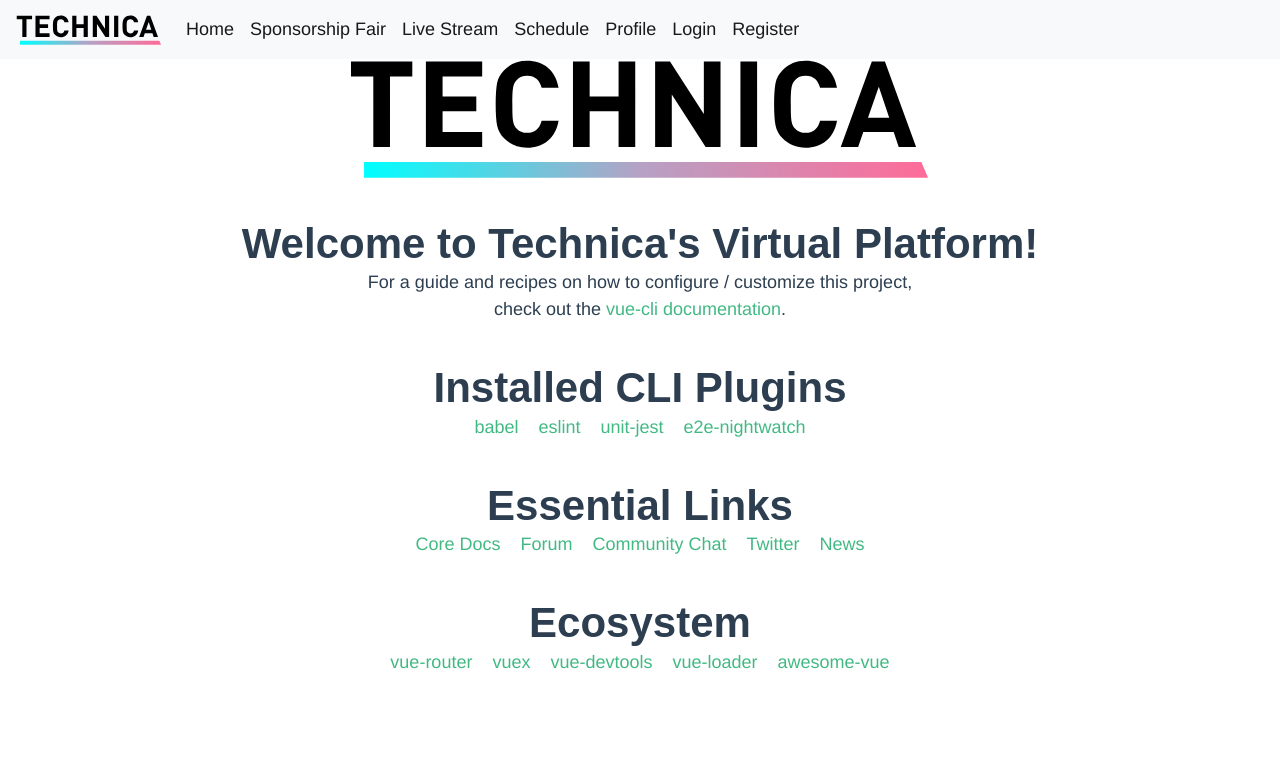
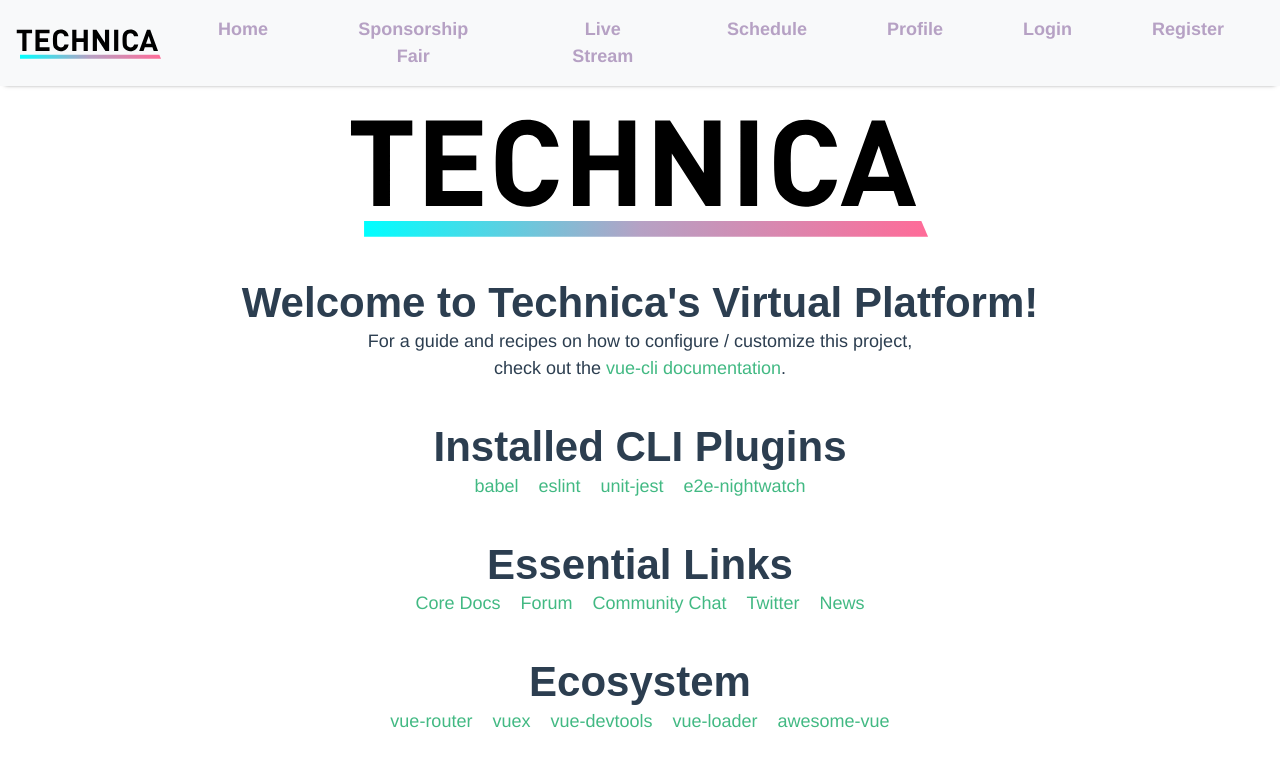
Before and after one commit to codetheorem/platform-2020, a Vue app in the folder frontend/: page / in a window 1280 px wide. Shown: the top 766 px of the page. Built offline with nearby package versions, Linux system fonts and the light colour scheme; a web font is replaced by a local one.

Commit message:
More route styling

```diff
--- a/frontend/src/components/NavItem.vue
+++ b/frontend/src/components/NavItem.vue
@@ -1,6 +1,8 @@
 <template>
   <li class="nav-item active">
-    <a class="nav-link" href="#">{{ title }}</a>
+    <router-link :to="destinationRoute">
+        <a class="nav-link" href="#">{{ title }}</a>
+    </router-link>
   </li>
 </template>
 
@@ -9,12 +11,24 @@ export default {
   name: 'NavItem',
   props: {
       title: String,
-      selectedRoute: String
+      selectedRoute: String,
+      destinationRoute: String
   },
 };
 </script>
 
 <!-- Add "scoped" attribute to limit CSS to this component only -->
 <style scoped>
+    .nav-link {
+        color: #B6A1C4 !important;
+        font-size: 18px;
+        font-weight: 600;
+    }
 
+    @media (min-width: 992px) {
+        .navbar-expand-lg .navbar-nav .nav-link {
+            padding-right: 2.5rem;
+            padding-left: 2.5rem;
+        }
+    }
 </style>
--- a/frontend/src/components/Navbar.vue
+++ b/frontend/src/components/Navbar.vue
@@ -1,6 +1,6 @@
 <template>
   <div>
-      <nav class="navbar navbar-expand-lg navbar-light bg-light">
+      <nav class="navbar navbar-expand-lg navbar-light bg-light navigation-box">
         <div class="logo-nav">
             <a class="navbar-brand" href="#">
                 <img alt="Vue logo" src="../assets/technica-logo.svg" class="img-responsive">
@@ -10,10 +10,10 @@
             <span class="navbar-toggler-icon"></span>
         </button>
 
-        <div class="collapse navbar-collapse" id="navbarSupportedContent">
-            <ul class="navbar-nav mr-auto">
-                <span v-for="navRoute in navRoutes" :key="navRoute">
-                    <nav-item :title="navRoute" :selectedRoute="selectedRoute"/>
+        <div class="collapse navbar-collapse mx-auto" id="navbarSupportedContent">
+            <ul class="navbar-nav mx-auto">
+                <span v-for="navRoute in navRoutes" :key="navRoute.name">
+                    <nav-item :title="navRoute.name" :selectedRoute="selectedRoute" :destinationRoute="navRoute.path"/>
                 </span>
             </ul>
         </div>
@@ -34,7 +34,7 @@ export default {
   },
   data(){
       return {
-          navRoutes: this.$router.options.routes.filter(route => route.displayInNavBar).map(route => route.name),
+          navRoutes: this.$router.options.routes.filter(route => route.displayInNavBar),
           selectedRoute: "Home"
       }
   }
@@ -43,5 +43,8 @@ export default {
 
 <!-- Add "scoped" attribute to limit CSS to this component only -->
 <style scoped>
-
+    .navigation-box {
+        box-shadow: 0 4px 4px -5px rgba(0,0,0,.5);
+        margin-bottom: 2rem;
+    }
 </style>
--- a/frontend/src/views/Home.vue
+++ b/frontend/src/views/Home.vue
@@ -1,5 +1,5 @@
 <template>
-  <div class="home">
+  <div class="home mx-auto">
     <img alt="Vue logo" src="../assets/technica-logo.svg" width="584" height="120">
     <HelloWorld msg="Welcome to Technica's Virtual Platform!"/>
   </div>
```
